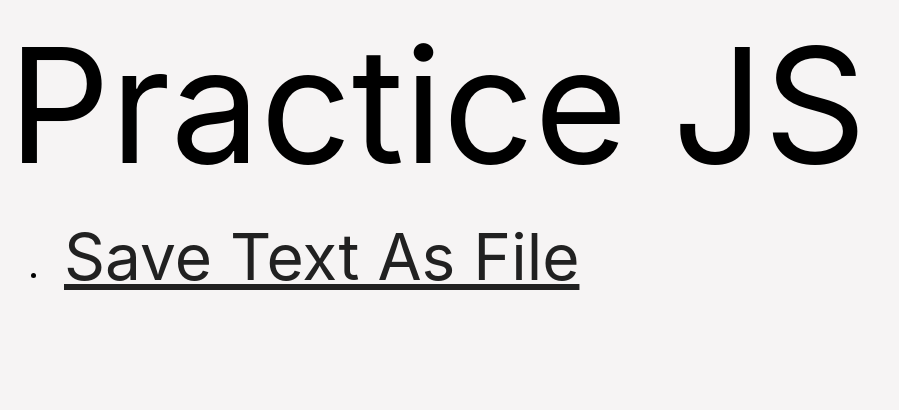
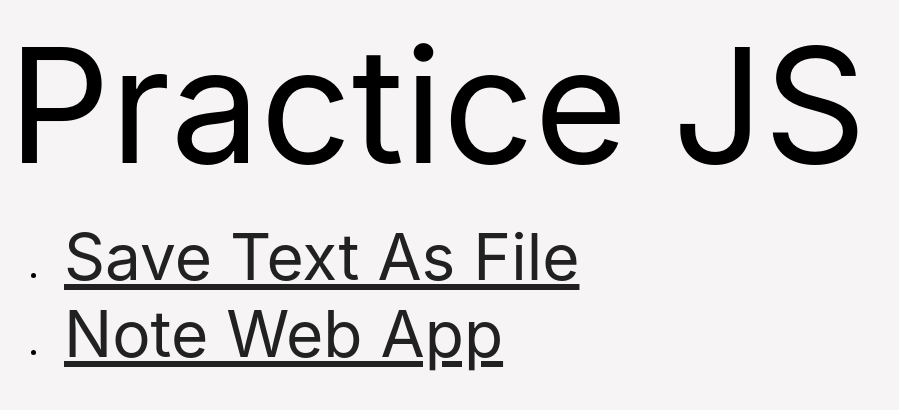
Before and after one commit to chaeyoungeee/JS-Toy-Projects, a plain HTML site: page index.html in a window 1280 px wide. Shown: the whole page, without its empty margins (0-899 px from the left). Drawn offline with Linux system fonts and the light colour scheme.

Commit message:
Update index.html

```diff
--- a/index.html
+++ b/index.html
@@ -30,6 +30,7 @@
     <div class='title'>Practice JS</div>
     <ul>
         <li><a href="./Save-Text-As-File/index.html">Save Text As File</a><br></li>
+        <li><a href="./Note-Web-App/index.html">Note Web App</a><br></li>
     </ul>
 
 </body>
```
